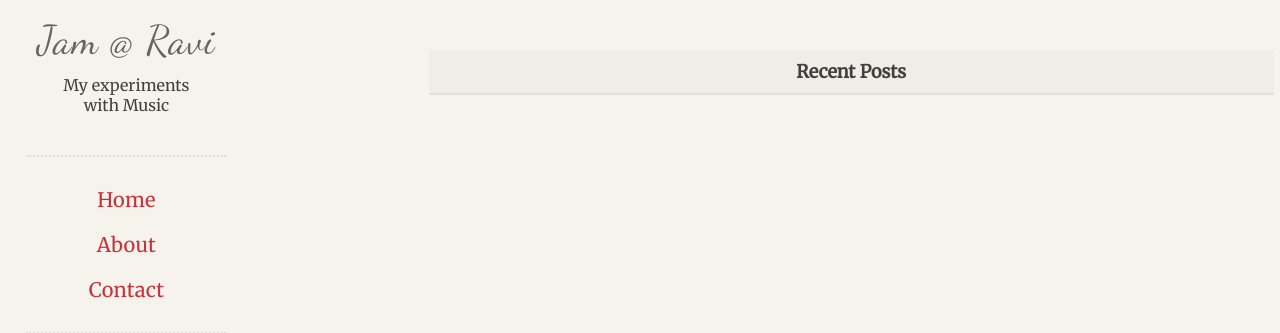
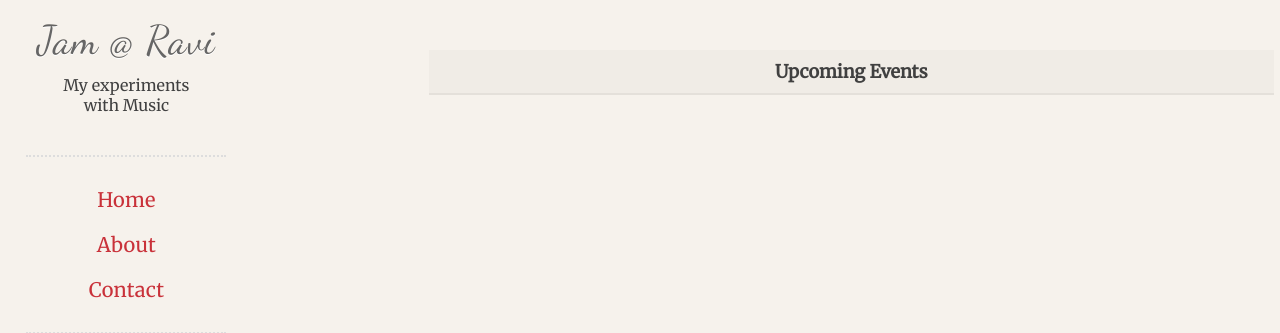
Before and after one commit to ggovindan/music_jam_blog, a Django app: template templates/About.html in a window 1280 px wide. Shown: the part 49-382 px from the top of the page. Run offline with Django 3.2, Linux system fonts and the light colour scheme; the template is opened without the code that fills it, so the values that code supplies are empty; some libraries are stand-ins or nearby versions.

Commit message:
adding a column for handle upcoming events

```diff
--- a/templates/content.html
+++ b/templates/content.html
@@ -1374,7 +1374,7 @@ function createSummaryAndThumb(pID){
 <!--identify how to find out the popular posts -->
 </div>
 <div class='widget HTML' data-version='1' id='HTML1'>
-<h2 class='title'>Recent Posts</h2>
+<h2 class='title'>Upcoming Events</h2>
 <div class='widget-content'>
 <script>var numposts =5; var showpostdate = false; var showpostsummary = false; var numchars = 100; </script>
 <!-- <script src="http://typefocus-theme.blogspot.com/feeds/posts/default?orderby=published&alt=json-in-script&callback=rp"> -->
```
